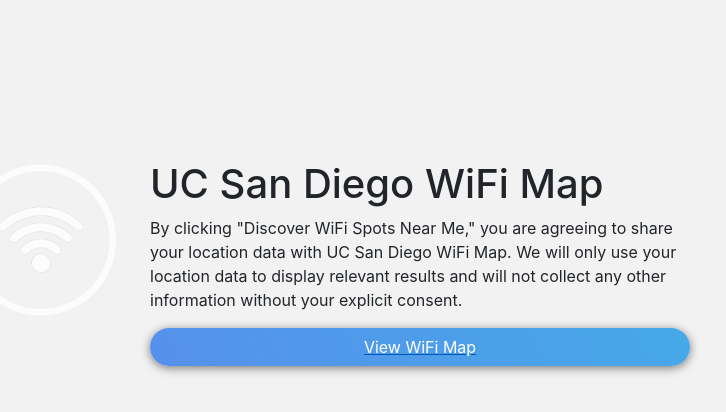
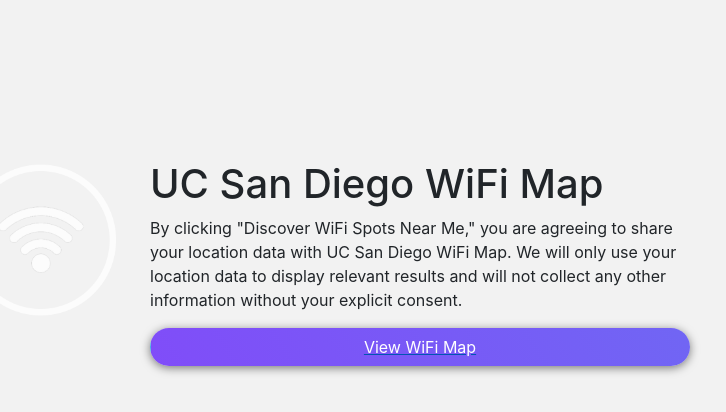
Before and after one commit to v1nnyc/COGS121, a website: page views/titlePage.html in a window 1280 px wide. In both pictures the pointer is over the button "View WiFi Map". Shown: the whole page, without its empty margins (315-1041 px from the left). Drawn offline with Linux system fonts and the light colour scheme; some packages are replaced by stand-ins of ours; files that its build step writes are made by us from their sources; files whose address does not match are found by name.

Commit message:
fixed button with Record Speed button on hover

```diff
--- a/public/css/style.css
+++ b/public/css/style.css
@@ -372,9 +372,9 @@
 }
 
 .btn-gradient:hover {
-	box-shadow: 0px 2px 10px rgba(0, 0, 0, 0.50);
-	background: linear-gradient(237.84deg, #44ace7, #824af9);
-background-size: 400% 400%;
+	box-shadow: 0px 2px 10px rgba(0, 0, 0, 0.50) !important;
+	background: linear-gradient(237.84deg, #44ace7, #824af9) !important;
+background-size: 400% 400% !important;
 
 -webkit-animation: AnimationName 2s ease infinite;
 -moz-animation: AnimationName 2s ease infinite;
```
